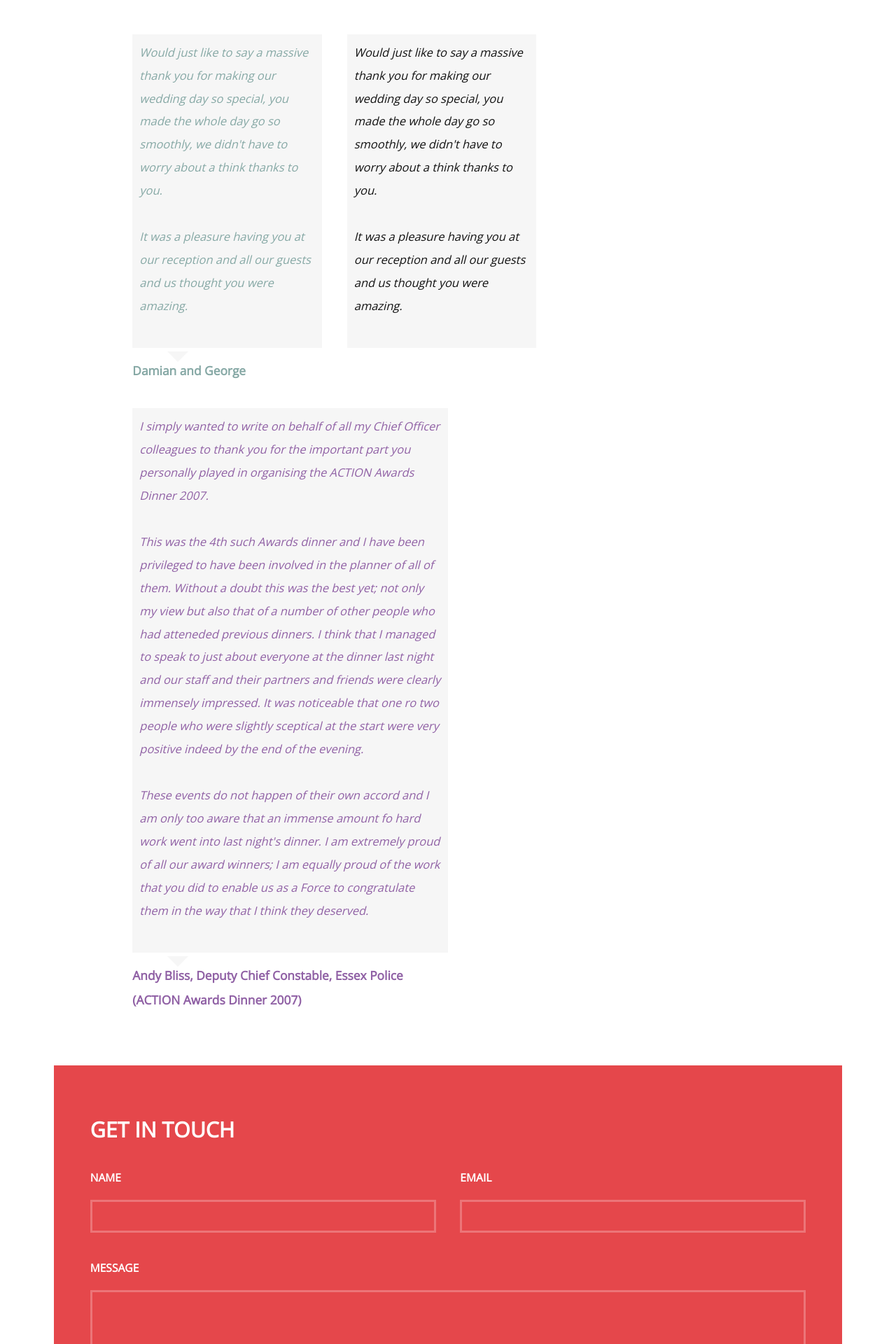
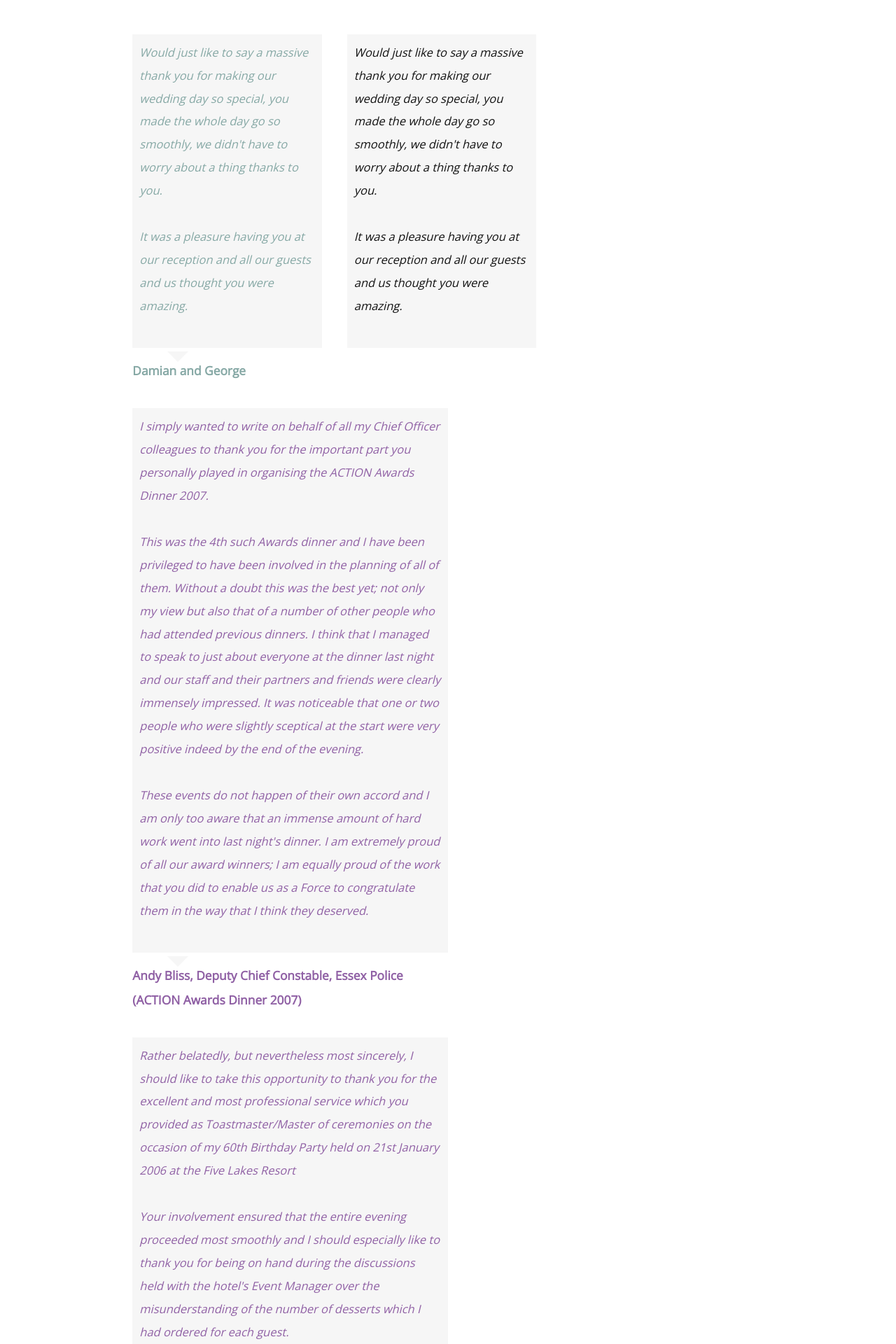
Before and after one commit to RSStudios/EssexCelebrant, an ASP.NET MVC app: page /Testimonials in a window 1280 px wide. Shown: the part 468-2388 px from the top of the page at 70% size. Run offline with ASP.NET Core 8 and stand-ins for ASP.NET MVC 5, Linux system fonts and the light colour scheme; style sheets or scripts are compiled from the project's sources; the project's own start-up code is not run; a stand-in starts its controllers and pages; some libraries are stand-ins or nearby versions.

Commit message:
Auto stash before merge of "Development" and "origin/Development"

```diff
--- /dev/null
+++ b/EssexCelebrant/Content/CSS/Toastmaster.scss
@@ -0,0 +1,3 @@
+h3 {
+    margin-top: 20px;
+}
--- a/EssexCelebrant/Views/Funerals/Index.cshtml
+++ b/EssexCelebrant/Views/Funerals/Index.cshtml
@@ -3,9 +3,9 @@
     ViewBag.Title = "Index";
 }
 
-<h2>Coming soon</h2>
+<h2>Funerals</h2>
 <section>
     <section class="inner">
-        Coming soon
+        Lorem ipsum dolor sit amet, vel putent dolorem dissentiunt te. Est vitae affert ei, sed id ornatus civibus, eripuit posidonium ad vim. Enim illum graecis cum et, maluisset cotidieque vel ea. Nominati delicata nec cu, et sit iusto eripuit appetere. Detracto efficiendi scriptorem ut eos, at option qualisque deterruisset duo.
     </section>
 </section>
--- a/EssexCelebrant/Views/Shared/_Layout.cshtml
+++ b/EssexCelebrant/Views/Shared/_Layout.cshtml
@@ -30,6 +30,7 @@
                         </div>
                     </li>
                     <li><a href="@Url.Action("Index", "Testimonials")">Testimonials</a></li>
+                    <li><a href="@Url.Action("Index", "Toastmaster")">Toastmaster</a></li>
                     <li class="submenu">
                         <a class="dropbtn">More</a>
                         <div class="submenu-content">
--- a/EssexCelebrant/Views/Testimonials/Index.cshtml
+++ b/EssexCelebrant/Views/Testimonials/Index.cshtml
@@ -16,7 +16,7 @@
             <div>
                 <blockquote>
                     <q class="green">
-                        <p>Would just like to say a massive thank you for making our wedding day so special, you made the whole day go so smoothly, we didn't have to worry about a think thanks to you.</p>
+                        <p>Would just like to say a massive thank you for making our wedding day so special, you made the whole day go so smoothly, we didn't have to worry about a thing thanks to you.</p>
                         <p>It was a pleasure having you at our reception and all our guests and us thought you were amazing.</p>
                     </q>
                 </blockquote>
@@ -30,7 +30,7 @@
         <section class="testimonial medium">
             <blockquote>
                 <q>
-                    <p>Would just like to say a massive thank you for making our wedding day so special, you made the whole day go so smoothly, we didn't have to worry about a think thanks to you.</p>
+                    <p>Would just like to say a massive thank you for making our wedding day so special, you made the whole day go so smoothly, we didn't have to worry about a thing thanks to you.</p>
                     <p>It was a pleasure having you at our reception and all our guests and us thought you were amazing.</p>
                 </q>
             </blockquote>
@@ -44,16 +44,42 @@
                 <blockquote>
                     <q class="purple">
                         <p>I simply wanted to write on behalf of all my Chief Officer colleagues to thank you for the important part you personally played in organising the ACTION Awards Dinner 2007.</p>
-                        <p>This was the 4th such Awards dinner and I have been privileged to have been involved in the planner of all of them.  Without a doubt this was the best yet; not only my view but also that of a number of other people who had atteneded previous dinners.  I think that I managed to speak to just about everyone at the dinner last night and our staff and their partners and friends were clearly immensely impressed.  It was noticeable that one ro two people who were slightly sceptical at the start were very positive indeed by the end of the evening.</p>
-                        <p>These events do not happen of their own accord and I am only too aware that an immense amount fo hard work went into last night's dinner.  I am extremely proud of all our award winners; I am equally proud of the work that you did to enable us as a Force to congratulate them in the way that I think they deserved.</p>
+                        <p>This was the 4th such Awards dinner and I have been privileged to have been involved in the planning of all of them.  Without a doubt this was the best yet; not only my view but also that of a number of other people who had attended previous dinners.  I think that I managed to speak to just about everyone at the dinner last night and our staff and their partners and friends were clearly immensely impressed.  It was noticeable that one or two people who were slightly sceptical at the start were very positive indeed by the end of the evening.</p>
+                        <p>These events do not happen of their own accord and I am only too aware that an immense amount of hard work went into last night's dinner.  I am extremely proud of all our award winners; I am equally proud of the work that you did to enable us as a Force to congratulate them in the way that I think they deserved.</p>
 
                     </q>
                 </blockquote>
             </div>
-                <section class="client purple bold">
-                    <label class="purple fa fa-male"></label>
-                    Andy Bliss, Deputy Chief Constable, Essex Police (ACTION Awards Dinner 2007)
-                </section>
+            <section class="client purple bold">
+                <label class="purple fa fa-male"></label>
+                Andy Bliss, Deputy Chief Constable, Essex Police (ACTION Awards Dinner 2007)
+            </section>
+        </section>
+    </section>
+    <div style="clear: both;"></div>
+
+    <section class="testimonials-content">
+        <section class="testimonial large">
+            <div>
+                <blockquote>
+                    <q class="purple">
+                        <p>
+                            Rather belatedly, but nevertheless most sincerely, I should like to take this opportunity to thank you for the excellent and most professional service which you provided as Toastmaster/Master of ceremonies on the occasion of my 60th Birthday Party held on 21st January 2006 at the Five Lakes Resort
+                        </p>
+                        <p>Your involvement ensured that the entire evening proceeded most smoothly and I should especially like to thank you for being on hand during the discussions held with the hotel's Event Manager over the misunderstanding of the number of desserts which I had ordered for each guest.</p>
+                        <p>As a result of your input, the event Manager admitted on behalf of the hotel that an error had occurred on its part and you were in a position to put at ease those guests who were at risk of not getting a dessert. As you are aware, the issue was resolved satisfactorily to the extent that every guest subsequently appeared to be replete although, needless to say, as I write no formal apology, or indeed recompense, has been forthcoming from the hotel.</p>
+                        <p>
+                            Since the party, I have received a number of comments, all favourable, from my oldest friends and erstwhile colleagues as to the professionalism which you displayed and I felt that you reached exactly the correct degree of formality required to match the occasion.
+                        </p>
+                        <p>Under the circumstances, it goes without saying, of course, that I would have no hesitation in recommending your services.</p>
+                        <p>Once again, with my belated thanks and kind regards,</p>
+                    </q>
+                </blockquote>
+            </div>
+            <section class="client purple bold">
+                <label class="purple fa fa-male"></label>
+                John Goodman
+            </section>
         </section>
     </section>
     <div style="clear: both;"></div>
--- a/EssexCelebrant/Views/Testimonials/Toastmaster.cshtml
+++ /dev/null
@@ -1,6 +0,0 @@
-
-@{
-    ViewBag.Title = "Toastmaster";
-}
-
-<h2>Toastmaster</h2>
--- a/EssexCelebrant/Views/Weddings/Weddings.cshtml
+++ b/EssexCelebrant/Views/Weddings/Weddings.cshtml
@@ -73,7 +73,7 @@
             <li> Charity Balls and Events</li>
             <li> Civic receptions</li>
             <li> Masonic / Rotary / Lions Ladies’ Nights / Festivals</li>
-            <li> Bar Mitzvahs</li>
+
         </ul>
         <div>
             The professional toastmaster’s services can be on a formal or informal basis and with or without the traditional red coat.
```
Also changed, not shown: EssexCelebrant/Views/Toastmaster/Toastmaster.cshtml (+12 -0 lines), EssexCelebrant/EssexCelebrant.csproj, EssexCelebrant/Web.config.
